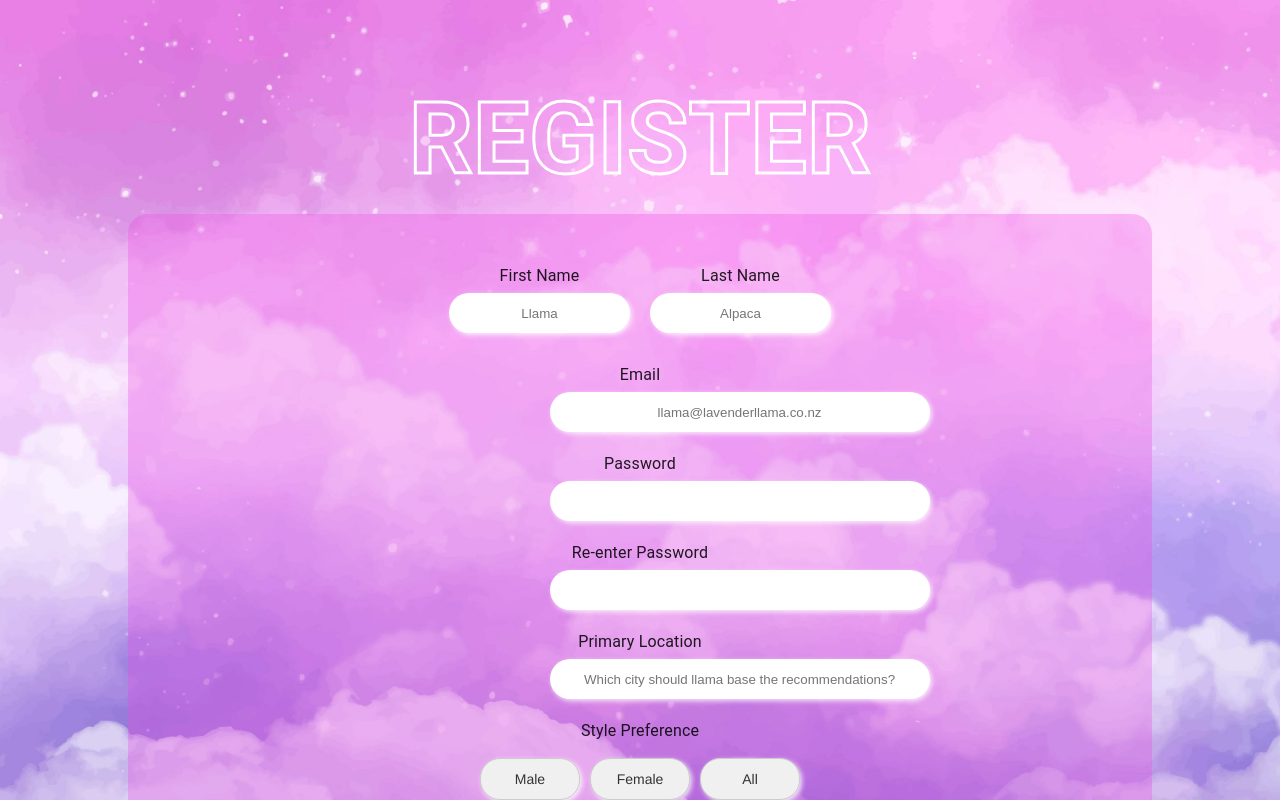
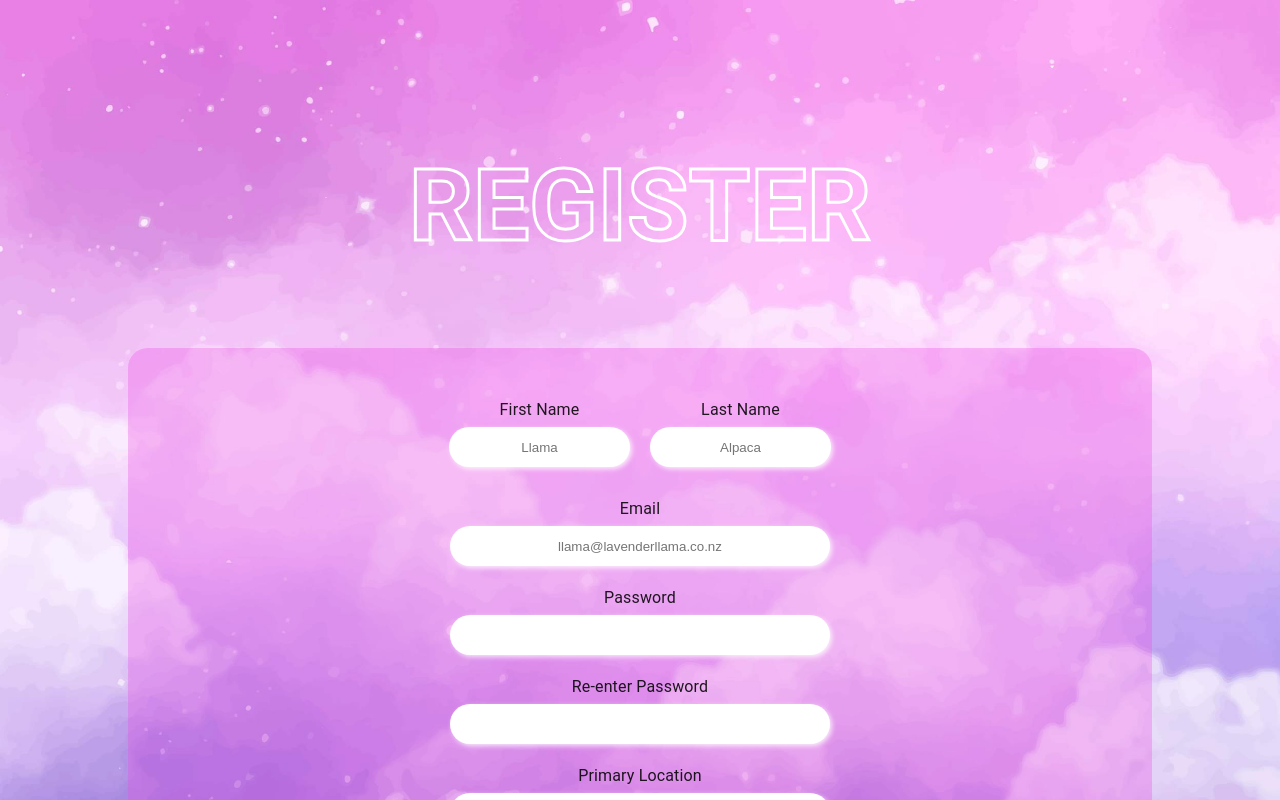
Before and after one commit to CaitiGre/Llamafy-Group-Project, a React (Create React App) app: page /register in a window 1280 px wide. Shown: the top 800 px of the page. Built offline with nearby package versions, Linux system fonts and the light colour scheme.

Commit message:
added classnames

```diff
--- a/src/App.jsx
+++ b/src/App.jsx
@@ -1,7 +1,6 @@
 import React from 'react';
 import { Route, Routes } from 'react-router-dom';
 import './App.css';
-import LandingPage from './components/landingPage';
 import HomePage from './components/HomePage';
 import RegistrationPage from './components/RegistrationPage/Registration';
 
--- a/src/components/RegistrationPage/EmailBox.jsx
+++ b/src/components/RegistrationPage/EmailBox.jsx
@@ -3,11 +3,12 @@ import { Box } from "@mui/material";
 export default function EmailBox({data, handleChange}) {
     return (
         <Box display="flex" flexDirection="column" alignItems="center">
-            <label htmlFor="email">Email</label>
+            <label htmlFor="email" className="register-label">Email</label>
             <input
                 type="email"
                 name="email"
                 id="email"
+                className="register-input"
                 value={data.email}
                 onChange={handleChange}
                 placeholder="llama@lavenderllama.co.nz"
--- a/src/components/RegistrationPage/GenderButtons.jsx
+++ b/src/components/RegistrationPage/GenderButtons.jsx
@@ -4,7 +4,7 @@ export default function GenderButtons({ data, handleButtonClick }) {
     return (
         <>
             <Box display="flex" flexDirection="column" alignItems="center">
-                <label htmlFor="gender">Style Preference</label>
+                <label htmlFor="gender" className="register-label">Style Preference</label>
                 <div className="gender-div">
                     <button
                         type="button"
--- a/src/components/RegistrationPage/LocationBox.jsx
+++ b/src/components/RegistrationPage/LocationBox.jsx
@@ -3,11 +3,12 @@ import { Box } from "@mui/material";
 export default function LocationBox({ data, handleChange }) {
     return (
         <Box display="flex" flexDirection="column" alignItems="center">
-            <label htmlFor="location">Primary Location</label>
+            <label htmlFor="location" className="register-label">Primary Location</label>
             <input
                 type="text"
                 name="location"
                 id="location"
+                className="register-input"
                 value={data.location}
                 onChange={handleChange}
                 placeholder="Which city should llama base the recommendations?"
--- a/src/components/RegistrationPage/NameBox.jsx
+++ b/src/components/RegistrationPage/NameBox.jsx
@@ -4,22 +4,24 @@ export default function NamesBox({ data, handleChange }) {
     return (
         <Box display="flex" flexDirection="row">
             <Box display="flex" flexDirection="column" alignItems="center">
-                <label htmlFor="first-name">First Name</label>
+                <label htmlFor="first-name" className="register-label">First Name</label>
                 <input
                     type="text"
                     name="firstName"
                     id="first-name"
+                    className="register-input"
                     value={data.firstName}
                     onChange={handleChange}
                     placeholder="Llama"
                 />
             </Box>
             <Box display="flex" flexDirection="column" alignItems="center">
-                <label htmlFor="last-name">Last Name</label>
+                <label htmlFor="last-name" className="register-label">Last Name</label>
                 <input
                     type="text"
                     name="lastName"
                     id="last-name"
+                    className="register-input"
                     value={data.lastName}
                     onChange={handleChange}
                     placeholder="Alpaca"
--- a/src/components/RegistrationPage/PasswordBox.jsx
+++ b/src/components/RegistrationPage/PasswordBox.jsx
@@ -7,22 +7,24 @@ export default function PasswordBox({ data, handleChange }) {
     return (
         <>
             <Box display="flex" flexDirection="column" alignItems="center">
-                <label htmlFor="password">Password</label>
+                <label htmlFor="password" className="register-label">Password</label>
                 <input
                     type="password"
                     name="password"
                     id="password"
+                    className="register-input"
                     value={data.password}
                     onChange={handleChange}
                     placeholder=""
                 />
             </Box>
             <Box display="flex" flexDirection="column" alignItems="center">
-                <label htmlFor="reenter-password">Re-enter Password</label>
+                <label htmlFor="reenter-password" className="register-label">Re-enter Password</label>
                 <input
                     type="password"
                     name="repassword"
                     id="repassword"
+                    className="register-input"
                     value={data.repassword}
                     onChange={handleChange}
                     placeholder=""
--- a/src/components/RegistrationPage/Registration.css
+++ b/src/components/RegistrationPage/Registration.css
@@ -1,4 +1,4 @@
-h1{
+.register-h1{
     font-family: url('../../fonts/QuartzoBold.ttf');
     font-size: 100px;
     color: rgba(255, 255, 255, 0);
@@ -13,7 +13,7 @@ body {
     background-color: rgba(239, 97, 189, 0.503);
 }
 
-input {
+.register-input {
     border-radius: 20px;
     box-shadow: 2px 2px 5px rgba(255, 255, 255, 0.8);;
     border: none;
@@ -21,7 +21,7 @@ input {
     text-align: center;
 }
 
-label {
+.register-label {
     padding-bottom: 5px;
 }
 
--- a/src/components/RegistrationPage/Registration.jsx
+++ b/src/components/RegistrationPage/Registration.jsx
@@ -47,7 +47,7 @@ function RegistrationPage() {
     //PASSWORD??
     return (
         <>
-            <h1>REGISTER</h1>
+            <h1 className="register-h1">REGISTER</h1>
             <div className="form-container">
                 <form onSubmit={handleSubmit}>
                     <Box display="flex" justifyContent="center" alignItems="center" flexDirection="column">
```
Also changed, not shown: 1 other file (tests, documents, lock files or other folders).
